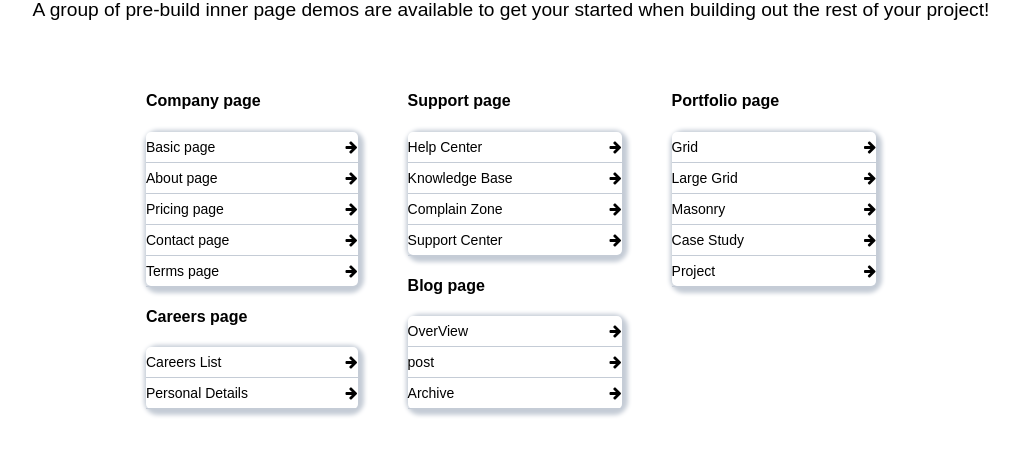
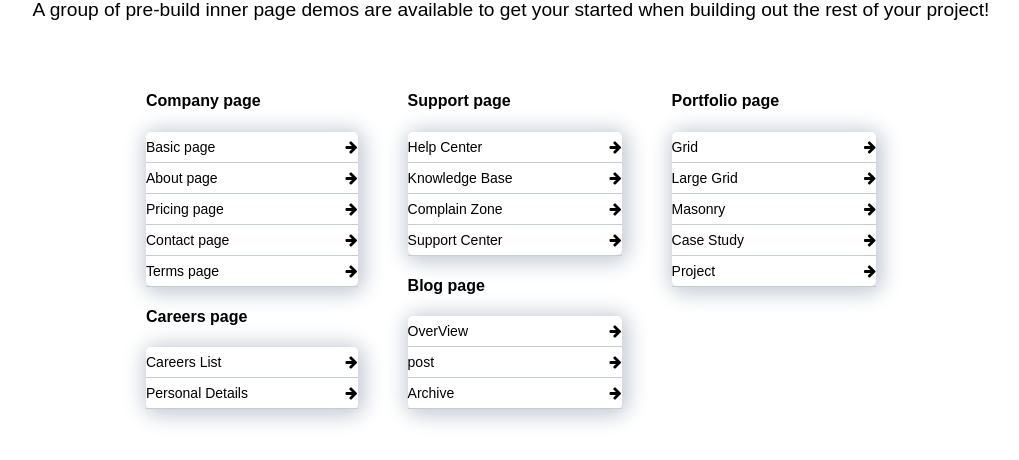
Before and after one commit to opusaha/ninzas, a PHP site: page / in a window 1280 px wide. Shown: the part 2292-2752 px from the top of the page, without its empty margins (129-1148 px from the left). Run offline with PHP 8.4, Linux system fonts and the light colour scheme.

Commit message:
table updated

```diff
--- a/class-5 nd 6/style.css
+++ b/class-5 nd 6/style.css
@@ -151,7 +151,7 @@ p{
   height: auto;
   border: none;
   border-collapse: collapse;
-  box-shadow: #c5ccd6 2px 2px 4px 4px;
+  box-shadow: #c5ccd6 2px 2px 20px 5px;
   border-radius: 10px;
 }
 .myData{
```
